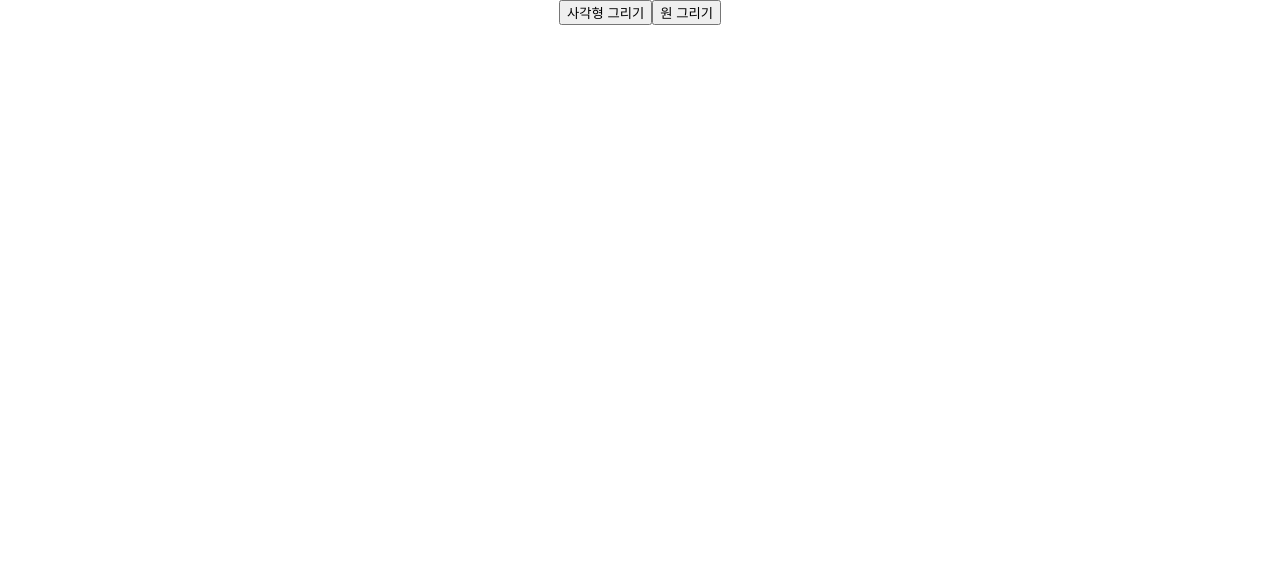
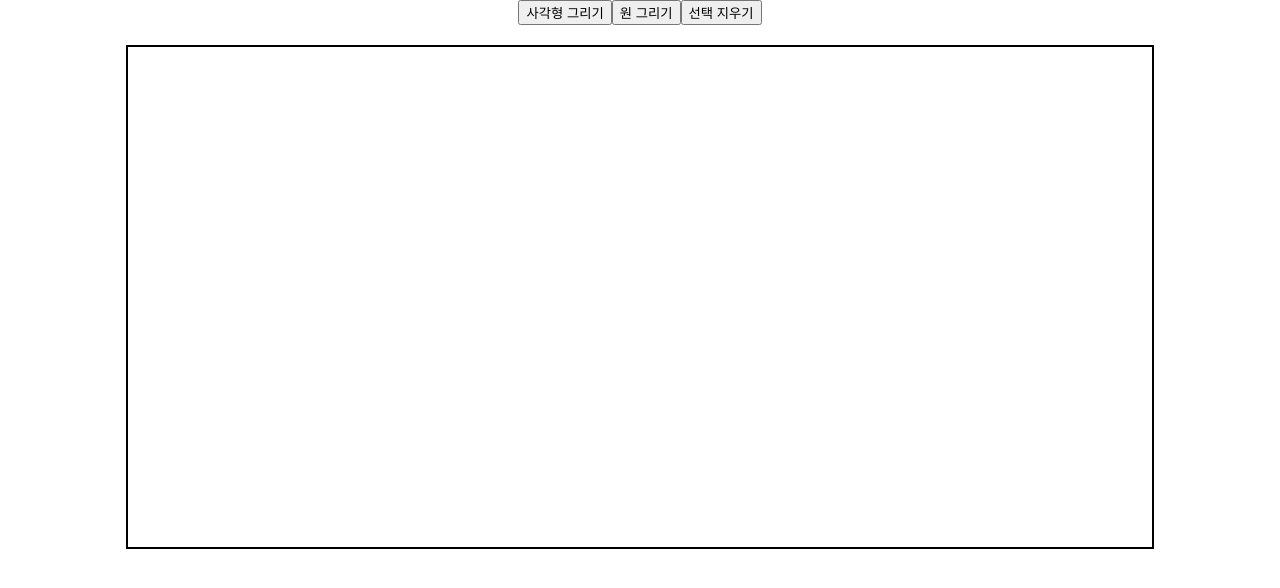
Before and after one commit to jimmy-kwon/assignment, a React (Create React App) app: page / in a window 1280 px wide. Shown: the top 588 px of the page. Built offline with nearby package versions, Linux system fonts and the light colour scheme.

Commit message:
그림판 영역 조정 css 코드 추가
도형 선택 부분 추가
클릭시 도형 ID 기반으로 활성화

도형 선택 삭제 기능 추가
도형 선택 지우기 버튼 클릭 후 도형 선택시 도형의 ID 기반으로 삭제
setSelectedShapeId , setCurrentShape 값 지우기

```diff
--- a/src/App.css
+++ b/src/App.css
@@ -36,3 +36,13 @@
     transform: rotate(360deg);
   }
 }
+
+/* 기존 스타일에 추가 */
+.drawing-area {
+  position: relative;
+  width: 80%;
+  height: 500px;
+  border: 2px solid black;
+  margin: 20px auto;
+}
+/* 기존 스타일에 추가 */
--- a/src/App.tsx
+++ b/src/App.tsx
@@ -16,10 +16,18 @@ function App() {
   const [currentShape, setCurrentShape] = useState<Shape | null>(null);
   const [mode, setMode] = useState<'rectangle' | 'circle' | 'delete' | 'move' | null>(null);
   const [isDragging, setIsDragging] = useState(false);
+  const [selectedShapeId, setSelectedShapeId] = useState<number | null>(null);
 
   const startDrawing = (drawingMode: 'rectangle' | 'circle') => {
     setMode(drawingMode);
     setCurrentShape(null);
+    setSelectedShapeId(null);
+  };
+
+  const setDeleteMode = () => {
+    setMode('delete');
+    setCurrentShape(null);
+    setSelectedShapeId(null);
   };
 
   const handleMouseDown = (e: MouseEvent<HTMLDivElement>) => {
@@ -53,11 +61,21 @@ function App() {
     setIsDragging(false);
   };
 
+  const handleShapeClick = (shapeId: number, e: MouseEvent<HTMLDivElement>) => {
+    e.stopPropagation();
+    if (mode === 'delete') {
+      setShapes(prevShapes => prevShapes.filter(shape => shape.id !== shapeId));
+    } else {
+      setSelectedShapeId(shapeId);
+    }
+  };
+
   return (
       <div className="App">
         <div className="toolbar">
           <button className="simple-button" onClick={() => startDrawing('rectangle')}>사각형 그리기</button>
           <button className="simple-button" onClick={() => startDrawing('circle')}>원 그리기</button>
+          <button className="simple-button" onClick={setDeleteMode}>선택 지우기</button>
         </div>
         <div
             className="drawing-area"
@@ -75,9 +93,10 @@ function App() {
                     width: Math.abs(shape.width),
                     height: Math.abs(shape.height),
                     backgroundColor: shape.type === 'circle' ? 'blue' : 'transparent',
-                    border: shape.type === 'circle' ? '2px solid blue' : '2px solid black',
+                    border: shape.id === selectedShapeId ? '2px dashed red' : (shape.type === 'circle' ? '2px solid blue' : '2px solid black'),
                     borderRadius: shape.type === 'circle' ? '50%' : '0',
                   }}
+                  onClick={(e) => handleShapeClick(shape.id, e)}
               />
           ))}
           {currentShape && (
```
